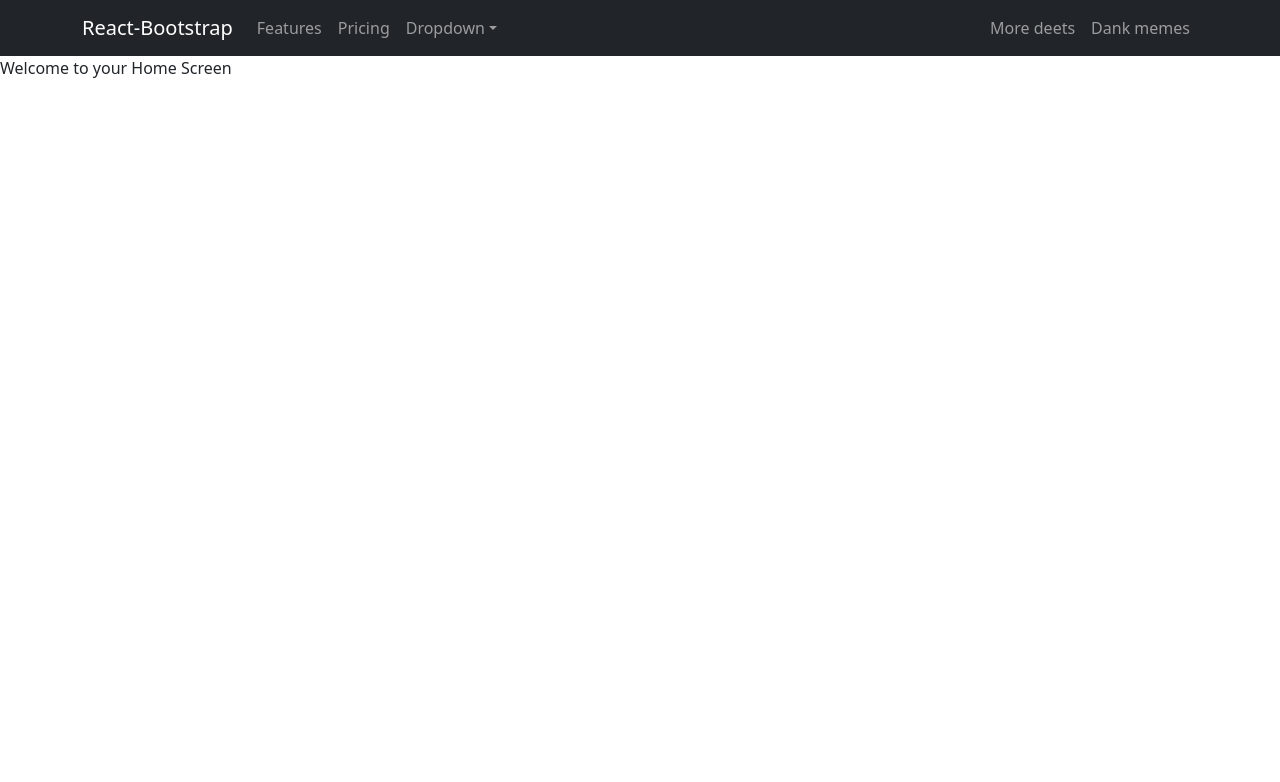
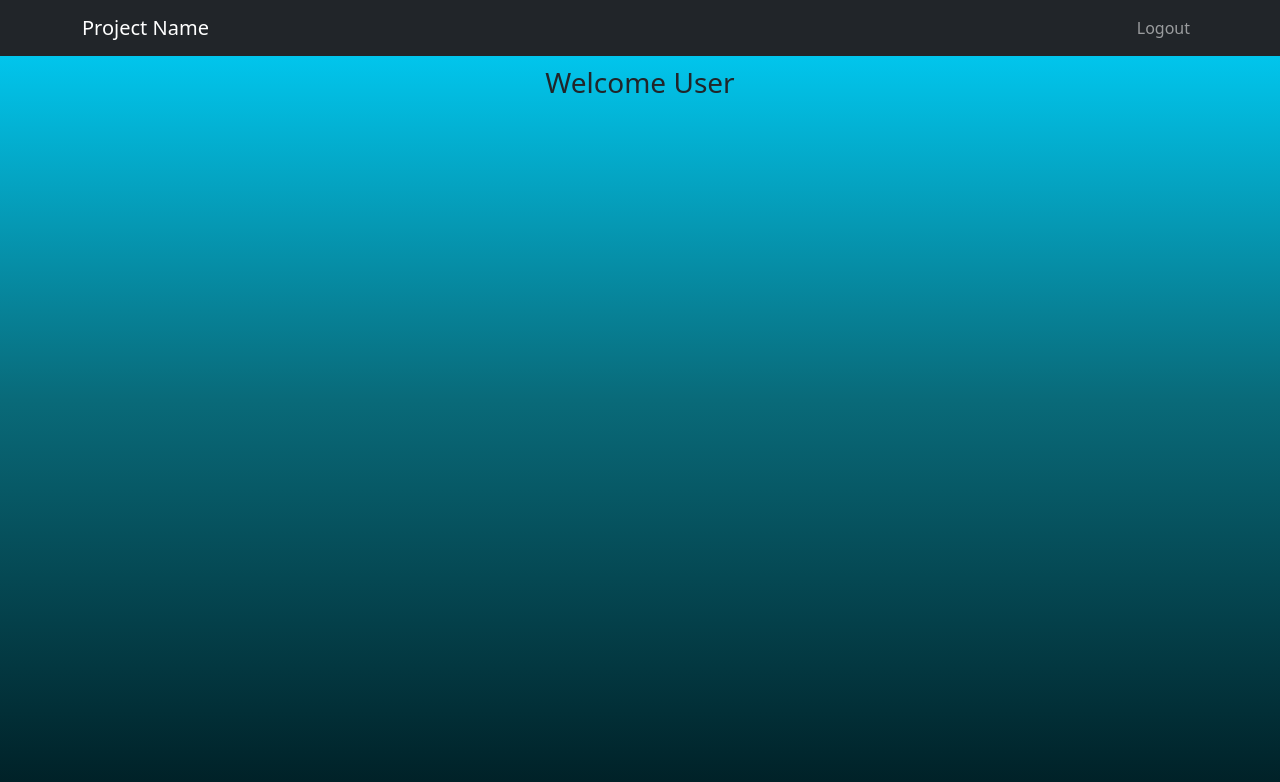
Before and after one commit to NehaKhann/React-app, a React (Create React App) app: page /home in a window 1280 px wide. Shown: the top 782 px of the page. Built offline with nearby package versions, Linux system fonts and the light colour scheme; sample sign-in values are in the browser's storage.

Commit message:
Navbar changes, logout functionality, theme changes

```diff
--- a/src/components/Navbar.js
+++ b/src/components/Navbar.js
@@ -2,16 +2,26 @@ import Container from 'react-bootstrap/Container';
 import Nav from 'react-bootstrap/Nav';
 import Navbar from 'react-bootstrap/Navbar';
 import NavDropdown from 'react-bootstrap/NavDropdown';
+import { useNavigate } from "react-router-dom";
 
-function CollapsibleExample() {
+function NavComp() {
+  const navigate = useNavigate();
+  const handleLogout = () => {
+    localStorage.removeItem("authenticated", true);
+    const loggedInUser = localStorage.getItem("authenticated");
+    if (!loggedInUser) {
+      navigate("/login")
+    }
+
+  }
   return (
     <Navbar collapseOnSelect expand="lg" bg="dark" variant="dark">
       <Container>
-        <Navbar.Brand href="#home">React-Bootstrap</Navbar.Brand>
+        <Navbar.Brand >Project Name</Navbar.Brand>
         <Navbar.Toggle aria-controls="responsive-navbar-nav" />
         <Navbar.Collapse id="responsive-navbar-nav">
           <Nav className="me-auto">
-            <Nav.Link href="#features">Features</Nav.Link>
+            {/* <Nav.Link href="#features">Features</Nav.Link>
             <Nav.Link href="#pricing">Pricing</Nav.Link>
             <NavDropdown title="Dropdown" id="collasible-nav-dropdown">
               <NavDropdown.Item href="#action/3.1">Action</NavDropdown.Item>
@@ -23,13 +33,13 @@ function CollapsibleExample() {
               <NavDropdown.Item href="#action/3.4">
                 Separated link
               </NavDropdown.Item>
-            </NavDropdown>
+            </NavDropdown> */}
           </Nav>
           <Nav>
-            <Nav.Link href="#deets">More deets</Nav.Link>
-            <Nav.Link eventKey={2} href="#memes">
+            <Nav.Link style={{ "cursor": "pointer" }} onClick={handleLogout}>Logout</Nav.Link>
+            {/* <Nav.Link eventKey={2} href="#memes">
               Dank memes
-            </Nav.Link>
+            </Nav.Link> */}
           </Nav>
         </Navbar.Collapse>
       </Container>
@@ -37,4 +47,4 @@ function CollapsibleExample() {
   );
 }
 
-export default CollapsibleExample;
+export default  NavComp;
--- /dev/null
+++ b/src/pages/Home/Home.css
@@ -0,0 +1,14 @@
+.home-main-screen {
+    background-image: linear-gradient(#00d4ff, #096a79,#001e24);
+    height: 100vh
+}
+
+.home-middle-screen {
+    display: flex;
+    justify-content: center;
+    text-align: center;
+    margin: auto;
+    width: 60%;
+    padding: 10px;
+
+}
--- a/src/pages/Home/Home.js
+++ b/src/pages/Home/Home.js
@@ -1,6 +1,7 @@
 import { useEffect, useState } from "react";
 import { Navigate } from "react-router-dom";
-import CollapsibleExample from "../../components/Navbar"
+import NavComp from "../../components/Navbar"
+import "./Home.css"
 const Home = () => {
     const [authenticated, setauthenticated] = useState(null);
     const [pageLoad, setpageLoad] = useState(true)
@@ -17,10 +18,16 @@ const Home = () => {
         return <Navigate replace to="/login" />;
     } else {
         return (
-            <div>
-                <CollapsibleExample/>
-                <p>Welcome to your Home Screen</p>
+            <div className="home-main-screen">
+                < NavComp />
+
+                <div className="home-middle-screen">
+                    <h3>Welcome User</h3>
+
+                </div>
             </div>
+
+
         );
     }
 };
--- a/src/pages/Login/Login.css
+++ b/src/pages/Login/Login.css
@@ -9,7 +9,7 @@
     height: 100vh;
     font-family: Cambria, Cochin, Georgia, Times, "Times New Roman", serif;
     background-color: #cccccc;
-    background-image: linear-gradient(#94bbe9, #9fabd9);
+    background-image: linear-gradient(#94bbe9, #00a4ff);
 
   }
   .error{
--- a/src/pages/Register/Register.css
+++ b/src/pages/Register/Register.css
@@ -9,6 +9,6 @@
   height: 100vh;
   font-family: Cambria, Cochin, Georgia, Times, "Times New Roman", serif;
   background-color: #cccccc;
-  background-image: linear-gradient(#eeaeae, #94e9e1);
+  background-image: linear-gradient(#00a9ff, #94e9e1);
 
 }
--- a/src/pages/Register/Register.js
+++ b/src/pages/Register/Register.js
@@ -50,7 +50,8 @@ function Register() {
       setErrorMessages({ name: "pass", message: errors.pass });
     }
     else {
-      navigate("/home");
+      alert("Successfully Registered")
+      navigate("/login");
     }
 
   };
```
